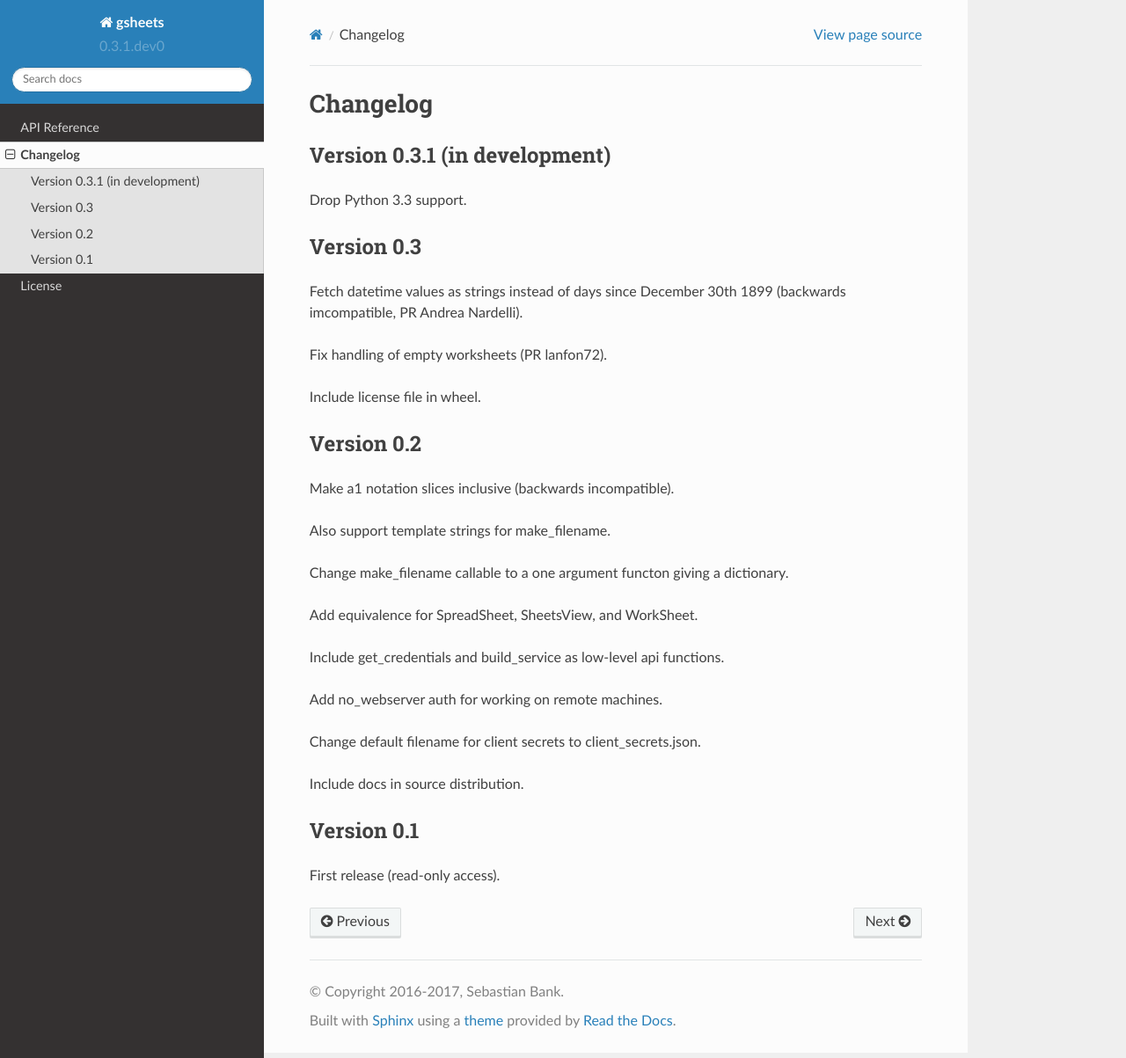
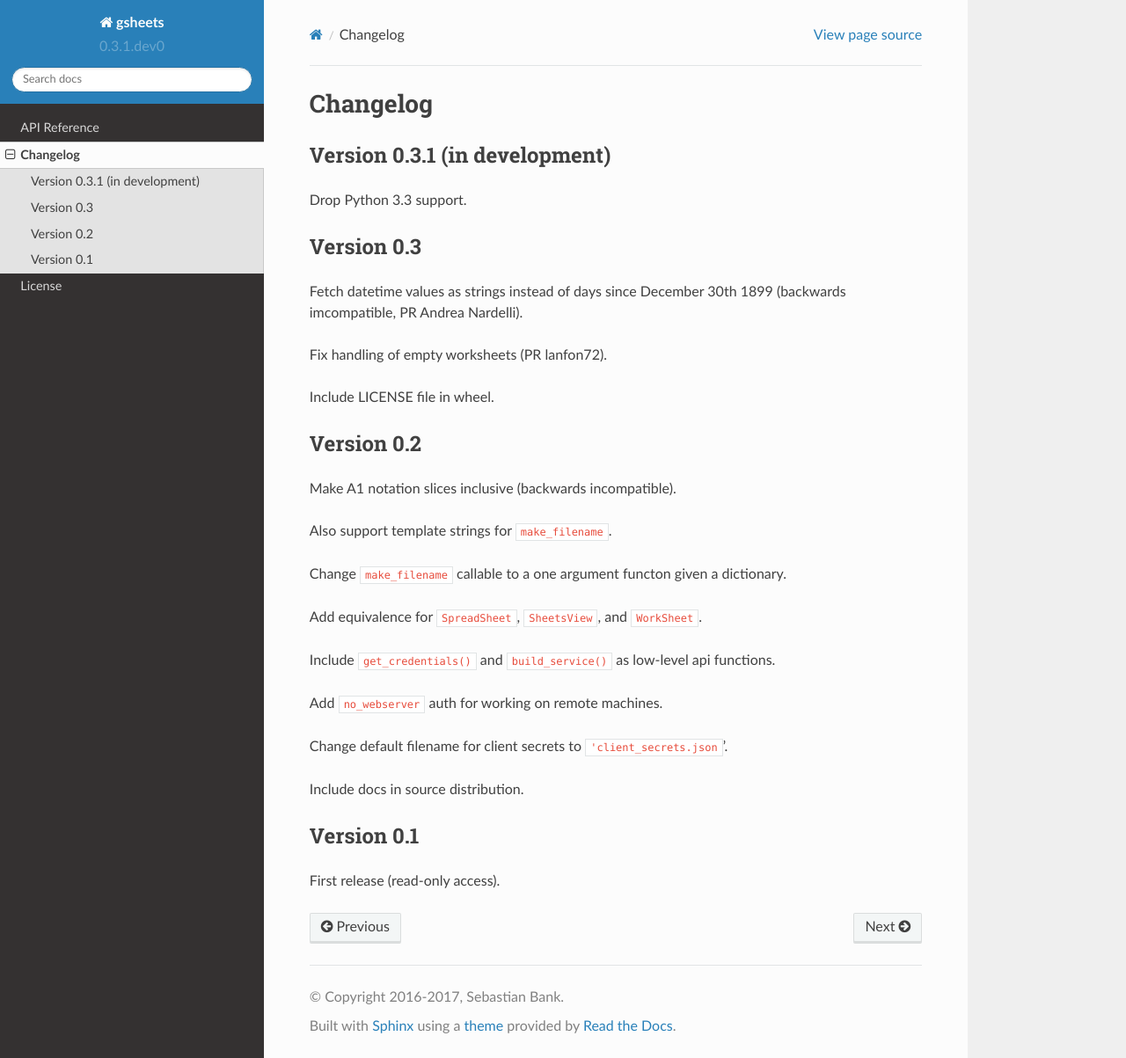
Before and after one commit to xflr6/gsheets, a Sphinx documentation site: the page built from docs/changelog.rst, in a window 1280 px wide and 1203 px high. Shown: the whole window at 88% size. Built offline with Sphinx 7.4.7 and the Read the Docs theme 2.0.0, drawn with Linux system fonts in a browser that asks for light colours.

```diff
--- a/CHANGES.txt
+++ b/CHANGES.txt
@@ -16,25 +16,25 @@ Fetch datetime values as strings instead of days since December 30th 1899
 
 Fix handling of empty worksheets (PR lanfon72).
 
-Include license file in wheel.
+Include LICENSE file in wheel.
 
 
 Version 0.2
 -----------
 
-Make a1 notation slices inclusive (backwards incompatible).
+Make A1 notation slices inclusive (backwards incompatible).
 
-Also support template strings for make_filename.
+Also support template strings for ``make_filename``.
 
-Change make_filename callable to a one argument functon giving a dictionary.
+Change ``make_filename`` callable to a one argument functon given a dictionary.
 
-Add equivalence for SpreadSheet, SheetsView, and WorkSheet.
+Add equivalence for ``SpreadSheet``, ``SheetsView``, and ``WorkSheet``.
 
-Include get_credentials and build_service as low-level api functions.
+Include ``get_credentials()`` and ``build_service()`` as low-level api functions.
 
-Add no_webserver auth for working on remote machines.
+Add ``no_webserver`` auth for working on remote machines.
 
-Change default filename for client secrets to client_secrets.json.
+Change default filename for client secrets to ``'client_secrets.json``'.
 
 Include docs in source distribution.
 
--- a/docs/conf.py
+++ b/docs/conf.py
@@ -1,7 +1,4 @@
 # -*- coding: utf-8 -*-
-#
-# gsheets documentation build configuration file, created by
-# sphinx-quickstart on Mon Nov 21 07:01:22 2016.
 #
 # This file is execfile()d with the current directory set to its
 # containing dir.
@@ -21,6 +18,7 @@ import sys
 sys.path.insert(0, os.path.abspath(os.pardir))
 import gsheets
 
+
 # -- General configuration ------------------------------------------------
 
 # If your documentation needs a minimal Sphinx version, state it here.
@@ -32,8 +30,9 @@ import gsheets
 # ones.
 extensions = [
     'sphinx.ext.autodoc',
+    'sphinx.ext.autosummary',
+    'sphinx.ext.intersphinx',
     'sphinx.ext.napoleon',
-    'sphinx.ext.intersphinx',
 ]
 
 # Add any paths that contain templates here, relative to this directory.
@@ -44,10 +43,6 @@ templates_path = ['_templates']
 #
 # source_suffix = ['.rst', '.md']
 source_suffix = '.rst'
-
-# The encoding of source files.
-#
-# source_encoding = 'utf-8-sig'
 
 # The master toctree document.
 master_doc = 'index'
@@ -62,7 +57,9 @@ author = u'Sebastian Bank'
 # built documents.
 #
 # The short X.Y version.
-version = release = u'0.3.1.dev0'
+version = u'0.3.1.dev0'
+# The full version, including alpha/beta/rc tags.
+release = version
 
 # The language for content autogenerated by Sphinx. Refer to documentation
 # for a list of supported languages.
@@ -71,47 +68,13 @@ version = release = u'0.3.1.dev0'
 # Usually you set "language" from the command line for these cases.
 language = None
 
-# There are two options for replacing |today|: either, you set today to some
-# non-false value, then it is used:
-#
-# today = ''
-#
-# Else, today_fmt is used as the format for a strftime call.
-#
-# today_fmt = '%B %d, %Y'
-
 # List of patterns, relative to source directory, that match files and
 # directories to ignore when looking for source files.
 # This patterns also effect to html_static_path and html_extra_path
 exclude_patterns = ['_build', 'Thumbs.db', '.DS_Store']
 
-# The reST default role (used for this markup: `text`) to use for all
-# documents.
-#
-# default_role = None
-
-# If true, '()' will be appended to :func: etc. cross-reference text.
-#
-# add_function_parentheses = True
-
-# If true, the current module name will be prepended to all description
-# unit titles (such as .. function::).
-#
-# add_module_names = True
-
-# If true, sectionauthor and moduleauthor directives will be shown in the
-# output. They are ignored by default.
-#
-# show_authors = False
-
 # The name of the Pygments (syntax highlighting) style to use.
 pygments_style = 'sphinx'
-
-# A list of ignored prefixes for module index sorting.
-# modindex_common_prefix = []
-
-# If true, keep warnings as "system message" paragraphs in the built documents.
-# keep_warnings = False
 
 # If true, `todo` and `todoList` produce output, else they produce nothing.
 todo_include_todos = False
@@ -134,132 +97,48 @@ if not on_rtd:
 #
 # html_theme_options = {}
 
-# Add any paths that contain custom themes here, relative to this directory.
-# html_theme_path = []
-
-# The name for this set of Sphinx documents.
-# "<project> v<release> documentation" by default.
-#
-# html_title = u'gsheets v0.1.dev0'
-
-# A shorter title for the navigation bar.  Default is the same as html_title.
-#
-# html_short_title = None
-
-# The name of an image file (relative to this directory) to place at the top
-# of the sidebar.
-#
-# html_logo = None
-
-# The name of an image file (relative to this directory) to use as a favicon of
-# the docs.  This file should be a Windows icon file (.ico) being 16x16 or 32x32
-# pixels large.
-#
-# html_favicon = None
-
 # Add any paths that contain custom static files (such as style sheets) here,
 # relative to this directory. They are copied after the builtin static files,
 # so a file named "default.css" will overwrite the builtin "default.css".
 html_static_path = ['_static']
 
-# Add any extra paths that contain custom files (such as robots.txt or
-# .htaccess) here, relative to this directory. These files are copied
-# directly to the root of the documentation.
+# Custom sidebar templates, must be a dictionary that maps document names
+# to template names.
 #
-# html_extra_path = []
+# This is required for the alabaster theme
+# refs: http://alabaster.readthedocs.io/en/latest/installation.html#sidebars
+#html_sidebars = {
+#    '**': [
+#        'relations.html',  # needs 'show_related': True theme option to display
+#        'searchbox.html',
+#    ]
+#}
 
-# If not None, a 'Last updated on:' timestamp is inserted at every page
-# bottom, using the given strftime format.
-# The empty string is equivalent to '%b %d, %Y'.
-#
-# html_last_updated_fmt = None
 
-# If true, SmartyPants will be used to convert quotes and dashes to
-# typographically correct entities.
-#
-# html_use_smartypants = True
-
-# Custom sidebar templates, maps document names to template names.
-#
-# html_sidebars = {}
-
-# Additional templates that should be rendered to pages, maps page names to
-# template names.
-#
-# html_additional_pages = {}
-
-# If false, no module index is generated.
-#
-# html_domain_indices = True
-
-# If false, no index is generated.
-#
-# html_use_index = True
-
-# If true, the index is split into individual pages for each letter.
-#
-# html_split_index = False
-
-# If true, links to the reST sources are added to the pages.
-#
-# html_show_sourcelink = True
-
-# If true, "Created using Sphinx" is shown in the HTML footer. Default is True.
-#
-# html_show_sphinx = True
-
-# If true, "(C) Copyright ..." is shown in the HTML footer. Default is True.
-#
-# html_show_copyright = True
-
-# If true, an OpenSearch description file will be output, and all pages will
-# contain a <link> tag referring to it.  The value of this option must be the
-# base URL from which the finished HTML is served.
-#
-# html_use_opensearch = ''
-
-# This is the file name suffix for HTML files (e.g. ".xhtml").
-# html_file_suffix = None
-
-# Language to be used for generating the HTML full-text search index.
-# Sphinx supports the following languages:
-#   'da', 'de', 'en', 'es', 'fi', 'fr', 'hu', 'it', 'ja'
-#   'nl', 'no', 'pt', 'ro', 'ru', 'sv', 'tr', 'zh'
-#
-# html_search_language = 'en'
-
-# A dictionary with options for the search language support, empty by default.
-# 'ja' uses this config value.
-# 'zh' user can custom change `jieba` dictionary path.
-#
-# html_search_options = {'type': 'default'}
-
-# The name of a javascript file (relative to the configuration directory) that
-# implements a search results scorer. If empty, the default will be used.
-#
-# html_search_scorer = 'scorer.js'
+# -- Options for HTMLHelp output ------------------------------------------
 
 # Output file base name for HTML help builder.
 htmlhelp_basename = 'gsheetsdoc'
 
+
 # -- Options for LaTeX output ---------------------------------------------
 
 latex_elements = {
-     # The paper size ('letterpaper' or 'a4paper').
-     #
-     # 'papersize': 'letterpaper',
+    # The paper size ('letterpaper' or 'a4paper').
+    #
+    # 'papersize': 'letterpaper',
 
-     # The font size ('10pt', '11pt' or '12pt').
-     #
-     # 'pointsize': '10pt',
+    # The font size ('10pt', '11pt' or '12pt').
+    #
+    # 'pointsize': '10pt',
 
-     # Additional stuff for the LaTeX preamble.
-     #
-     # 'preamble': '',
+    # Additional stuff for the LaTeX preamble.
+    #
+    # 'preamble': '',
 
-     # Latex figure (float) alignment
-     #
-     # 'figure_align': 'htbp',
+    # Latex figure (float) alignment
+    #
+    # 'figure_align': 'htbp',
 }
 
 # Grouping the document tree into LaTeX files. List of tuples
@@ -270,38 +149,6 @@ latex_documents = [
      u'Sebastian Bank', 'manual'),
 ]
 
-# The name of an image file (relative to this directory) to place at the top of
-# the title page.
-#
-# latex_logo = None
-
-# For "manual" documents, if this is true, then toplevel headings are parts,
-# not chapters.
-#
-# latex_use_parts = False
-
-# If true, show page references after internal links.
-#
-# latex_show_pagerefs = False
-
-# If true, show URL addresses after external links.
-#
-# latex_show_urls = False
-
-# Documents to append as an appendix to all manuals.
-#
-# latex_appendices = []
-
-# It false, will not define \strong, \code, 	itleref, \crossref ... but only
-# \sphinxstrong, ..., \sphinxtitleref, ... To help avoid clash with user added
-# packages.
-#
-# latex_keep_old_macro_names = True
-
-# If false, no module index is generated.
-#
-# latex_domain_indices = True
-
 
 # -- Options for manual page output ---------------------------------------
 
@@ -311,10 +158,6 @@ man_pages = [
     (master_doc, 'gsheets', u'gsheets Documentation',
      [author], 1)
 ]
-
-# If true, show URL addresses after external links.
-#
-# man_show_urls = False
 
 
 # -- Options for Texinfo output -------------------------------------------
@@ -328,21 +171,7 @@ texinfo_documents = [
      'Miscellaneous'),
 ]
 
-# Documents to append as an appendix to all manuals.
-#
-# texinfo_appendices = []
 
-# If false, no module index is generated.
-#
-# texinfo_domain_indices = True
-
-# How to display URL addresses: 'footnote', 'no', or 'inline'.
-#
-# texinfo_show_urls = 'footnote'
-
-# If true, do not generate a @detailmenu in the "Top" node's menu.
-#
-# texinfo_no_detailmenu = False
 
 
 # Example configuration for intersphinx: refer to the Python standard library.
```
Also changed, not shown: README.rst (+5 -4 lines), docs/api.rst (+11 -0 lines), 2 other files.
